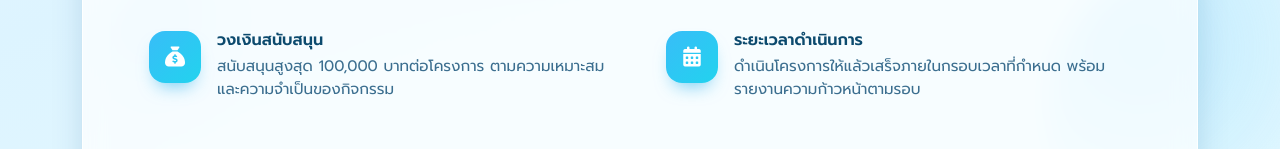
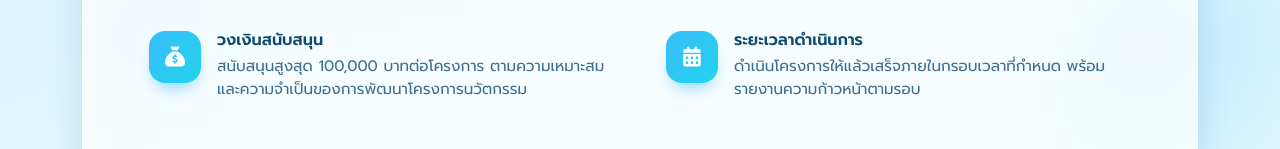
Before and after one commit to siriphat-Bara/Website_Innovation-Sandbox, a plain HTML site: page innovation-sandbox/criteria.html in a window 1280 px wide. Shown: the part 467-616 px from the top of the page. Drawn offline with nearby package versions, Linux system fonts and the light colour scheme; some packages are replaced by stand-ins of ours; a script that the page names is missing.

Commit message:
Update in criteria line 78.html

```diff
--- a/innovation-sandbox/criteria.html
+++ b/innovation-sandbox/criteria.html
@@ -75,7 +75,7 @@
           <div class="crit-item">
             <div class="crit-ico"><i class="fa-solid fa-sack-dollar"></i></div>
             <div><h6>วงเงินสนับสนุน</h6>
-            <p>สนับสนุนสูงสุด 100,000 บาทต่อโครงการ ตามความเหมาะสมและความจำเป็นของกิจกรรม</p></div>
+            <p>สนับสนุนสูงสุด 100,000 บาทต่อโครงการ ตามความเหมาะสมและความจำเป็นของการพัฒนาโครงการนวัตกรรม</p></div>
           </div>
         </div>
         <div class="col-md-6">
```
